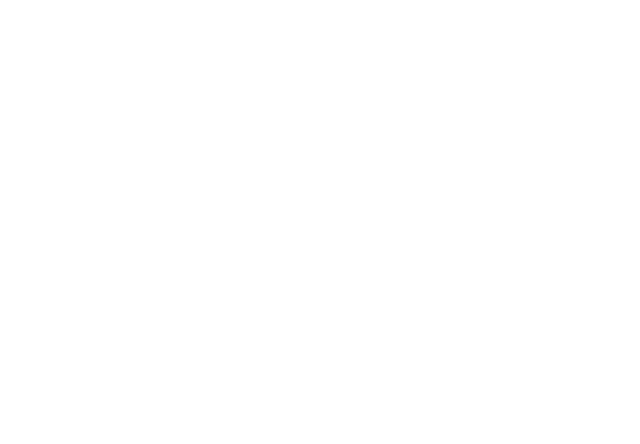
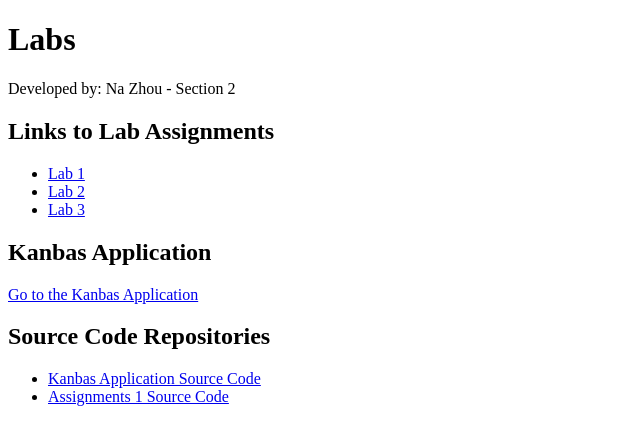
Before and after one commit to JoannaNNA/kanbas-react-web-app, a React (Create React App) app: page /Labs#/Landingpage in a window 1280 px wide. Before the commit this address had no page. Shown: the top 444 px of the page, without its empty margins (0-640 px from the left). Built offline with nearby package versions, Linux system fonts and the light colour scheme.

Commit message:
Landingpage

```diff
--- a/src/App.tsx
+++ b/src/App.tsx
@@ -1,6 +1,7 @@
 import Labs from "./Labs";
 import { HashRouter, Route, Routes, Navigate } from "react-router-dom";
 import Kanbas from "./Kanbas";
+import Landingpage from "./Kanbas/Landingpage"
 import Lab1 from "./Labs/Lab1";
 import TOC from "./Labs/TOC";
 import Lab2 from "./Labs/Lab2";
@@ -12,7 +13,7 @@
   <HashRouter>
    <div>
     <Routes>
-     <Route path="/" element={<Navigate to="Kanbas"/>}/>
+      <Route path="/Landingpage/*" element={<Landingpage/>} />
      <Route path="/Labs/*" element={<Labs />} />
      <Route path="/Kanbas/*" element={<Kanbas />} />
     </Routes>
--- a/src/Kanbas/Account/Signin.tsx
+++ b/src/Kanbas/Account/Signin.tsx
@@ -12,5 +12,7 @@
       <Link  id="wd-signup-link" to="/Kanbas/Account/Signup">
         Sign up
       </Link>
+
+
     </div>
 );}
--- a/src/Kanbas/Account/index.tsx
+++ b/src/Kanbas/Account/index.tsx
@@ -3,9 +3,11 @@
 import Signin from "./Signin";
 import Profile from "./Profile";
 import Signup from "./signup";
+
 export default function Account() {
     return (
       <div id="wd-account-screen">
+
        <table>
         <tr>
           <td valign="top">
--- /dev/null
+++ b/src/Kanbas/Landingpage.tsx
@@ -0,0 +1,47 @@
+import { Link } from "react-router-dom";
+
+const LandingPage: React.FC = () => {
+  return (
+    <div id="landing-page">
+      <h1>Labs</h1>
+      <p>Developed by: Na Zhou - Section 2</p>
+
+      {/* Links to Lab Assignments */}
+      <h2>Links to Lab Assignments</h2>
+      <ul>
+        <li><Link to="/Labs/Lab1">Lab 1</Link></li>
+        <li><Link to="/Labs/Lab2">Lab 2</Link></li>
+        <li><Link to="/Labs/Lab3">Lab 3</Link></li>
+      </ul>
+
+      {/* Link to Kanbas Application */}
+      <h2>Kanbas Application</h2>
+      <p>
+        <Link to="/Kanbas/Dashboard">Go to the Kanbas Application</Link>
+      </p>
+
+      {/* GitHub Repositories */}
+      <h2>Source Code Repositories</h2>
+      <ul>
+        <li>
+          <a
+            href="https://github.com/JoannaNNA/kanbas-react-web-app.git"
+            id="wd-github"
+          >
+            Kanbas Application Source Code
+          </a>
+        </li>
+        <li>
+          <a
+            href="https://github.com/JoannaNNA/kanbas-react-web-app.git"
+            id="wd-a1"
+           >
+             Assignments 1 Source Code
+          </a>
+        </li>
+      </ul>
+    </div>
+  );
+};
+
+export default LandingPage;
--- a/src/Kanbas/index.tsx
+++ b/src/Kanbas/index.tsx
@@ -3,9 +3,17 @@
 import Dashboard from "./Dashboard";
 import Courses from "./Courses";
 import KanbasNavigation from "./Navigation";
+import Signin from "./Account/Signin";
+import LandingPage from "./Landingpage";
+
 export default function Kanbas() {
   return (
+    <>
       <div id="wd-kanbas">
+        <h1>Kanbas</h1>
+        <h2>Na Zhou- Section 2</h2>
+      </div>
+      <div>
         <table>
           <tr>
             <td valign="top">
@@ -13,8 +21,16 @@
             </td>
             <td valign="top">
               <Routes>
+                {/* Redirect root to the account (landing) page */}
                 <Route path="/" element={<Navigate to="/Kanbas/Account" />} />
-              <Route path="/Account/*" element={<Account />} />
+
+                {/* Account route as the landing page */}
+                <Route path="/Account" element={<Account />} />
+
+                {/* Signin page route under Account */}
+                <Route path="/Account/Signin" element={<Signin />} />
+
+                {/* Other routes */}
                 <Route path="/Dashboard" element={<Dashboard />} />
                 <Route path="/Courses/:cid/*" element={<Courses />} />
                 <Route path="/Calendar" element={<h1>Calendar</h1>} />
@@ -24,4 +40,6 @@
           </tr>
         </table>
       </div>
-);}
+    </>
+  );
+}
```
Lines whose indentation alone changed are shown as unchanged.
